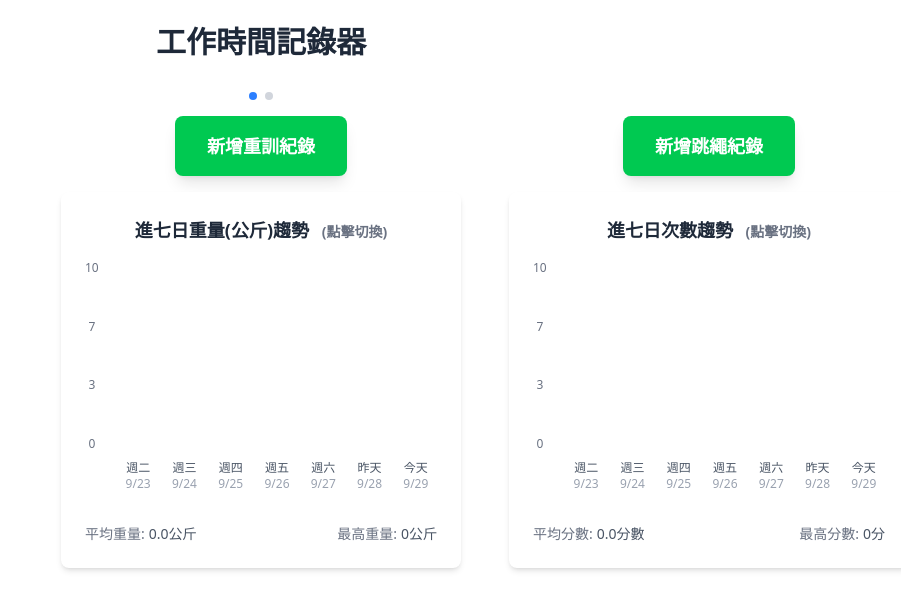
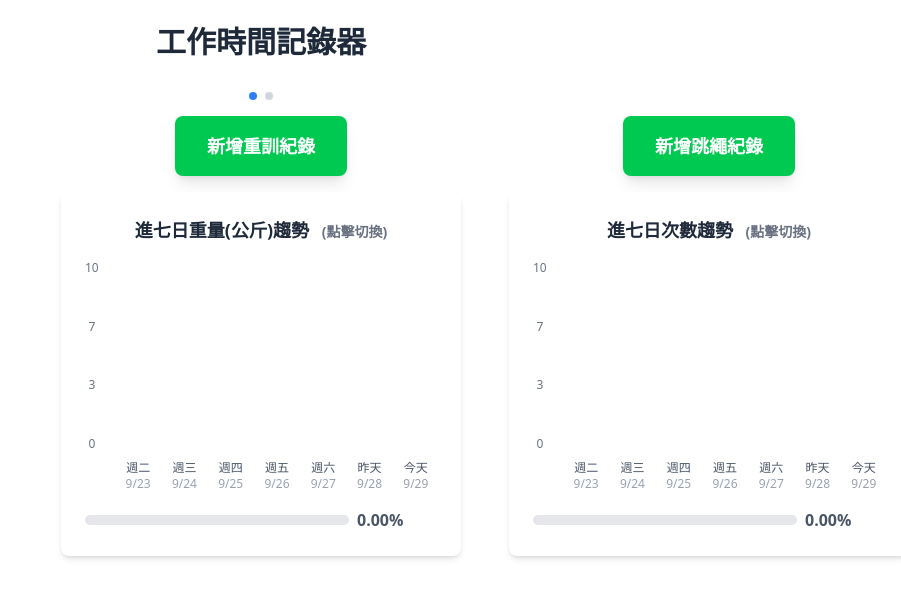
Before and after one commit to echoedinvoker/work-recorder, a Vue app: page / in a window 1280 px wide. Shown: the top 610 px of the page, without its empty margins (379-1280 px from the left). Built offline with nearby package versions, Linux system fonts and the light colour scheme.

Commit message:
remove statics

```diff
--- a/src/components/jump/JumpChart.vue
+++ b/src/components/jump/JumpChart.vue
@@ -9,19 +9,7 @@
     <ChartContainer :chartData="chartData" :yAxisMax="yAxisMax" :chartHeight="chartHeight"
       :showCumulativeLabel="currentPeriod !== 'day'" />
 
-    <ProgressBar :value="todayProgress" :increase="todayProgressIncrease" v-if="todayProgress" />
-
-    <!-- 統計資訊 -->
-    <div class="flex justify-between text-sm text-gray-600 pt-4">
-      <div>
-        <span class="text-gray-500">平均分數:</span>
-        <span class="font-medium ml-1">{{ avgScore }}分數</span>
-      </div>
-      <div>
-        <span class="text-gray-500">最高{{ currentPeriod === 'day' ? '分數' : '累積' }}:</span>
-        <span class="font-medium ml-1">{{ maxScore }}分</span>
-      </div>
-    </div>
+    <ProgressBar :value="todayProgress || 0" :increase="todayProgressIncrease" />
   </div>
 </template>
 
@@ -41,8 +29,6 @@ const {
   chartTitle,
   chartData,
   yAxisMax,
-  avgScore,
-  maxScore,
   todayProgress,
   todayProgressIncrease
 } = useChart(store);
--- a/src/components/workout/WorkoutChart.vue
+++ b/src/components/workout/WorkoutChart.vue
@@ -17,22 +17,9 @@
     />
 
     <ProgressBar
-      :value="todayProgress"
+      :value="todayProgress || 0"
       :increase="todayProgressIncrease"
-      v-if="todayProgress"
     />
-
-    <!-- 統計資訊 -->
-    <div class="flex justify-between text-sm text-gray-600 pt-4">
-      <div>
-        <span class="text-gray-500">平均重量:</span>
-        <span class="font-medium ml-1">{{ avgScore }}公斤</span>
-      </div>
-      <div>
-        <span class="text-gray-500">最高{{ currentPeriod === 'day' ? '重量' : '累積' }}:</span>
-        <span class="font-medium ml-1">{{ maxScore }}公斤</span>
-      </div>
-    </div>
   </div>
 </template>
 
@@ -51,8 +38,6 @@ const {
   chartTitle,
   chartData,
   yAxisMax,
-  avgScore,
-  maxScore,
   todayProgress,
   todayProgressIncrease
 } = useChart(dailyWorkoutStore);
--- a/src/composables/useChart.ts
+++ b/src/composables/useChart.ts
@@ -81,7 +81,7 @@ export function useChart(scoreProvider: ScoreProvider) {
         } while (date.getMonth() === tmpMonth)
 
         const label = i === 0 ? '本月' : `${i}月前`
-        const dateLabel = `${(date.getMonth() + 2)%12}月`
+        const dateLabel = `${(date.getMonth() + 2) % 12}月`
 
         data.unshift({
           date,
@@ -123,6 +123,10 @@ export function useChart(scoreProvider: ScoreProvider) {
     return Math.max(...chartData.value.map(item => item.score), 0)
   })
 
+  const currentScore = computed(() => {
+    return chartData.value.length > 0 ? chartData.value[chartData.value.length - 1].score : 0
+  })
+
   // Actions
   const toggleChartPeriod = () => {
     if (currentPeriod.value === 'day') {
@@ -153,6 +157,7 @@ export function useChart(scoreProvider: ScoreProvider) {
     tototalScore,
     avgScore,
     maxScore,
+    currentScore,
 
     // Actions
     toggleChartPeriod
--- a/src/stores/dailyJumpStore.ts
+++ b/src/stores/dailyJumpStore.ts
@@ -29,7 +29,7 @@ export const useDailyJumpStore = defineStore("dailyJump", () => {
   const lastProgressBeforeAdd = ref(0);
   const lastJumpIncrement = ref(0);
   const scoreMap = new Map<number, number>([
-    [1.0, 10], [0.9, 5], [0.8, 0], [0.7, -5], [0.6, -10], [0.0, -15]
+    [1.0, 6], [0.9, 4], [0.8, 2], [0.7, -3]
   ]);
 
   const maxScoreBefore = computed(() => {
--- a/src/stores/dailyWorkoutStore.ts
+++ b/src/stores/dailyWorkoutStore.ts
@@ -54,7 +54,7 @@ export const useDailyWorkoutStore = defineStore("dailyWorkout", () => {
   const lastProgressBeforeAdd = ref(0);
   const lastWorkoutIncrement = ref(0);
   const scoreMap = new Map<number, number>([
-    [1.0, 10], [0.9, 5], [0.8, 0], [0.7, -5], [0.6, -10], [0.0, -15]
+    [1.0, 12], [0.9, 8], [0.8, 4], [0.7, -1]
   ]);
 
   const activityWeights = computed(() => {
```
